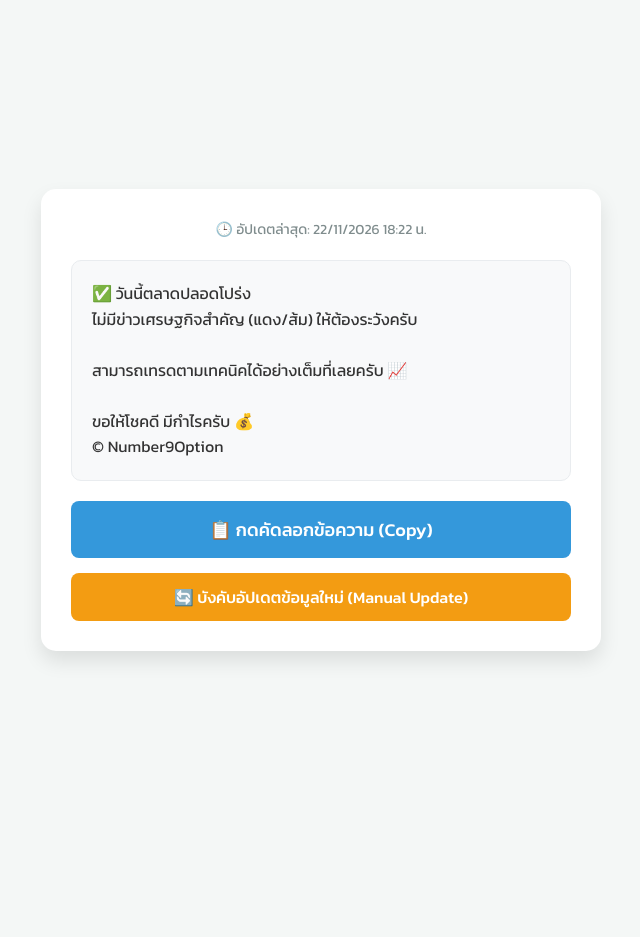
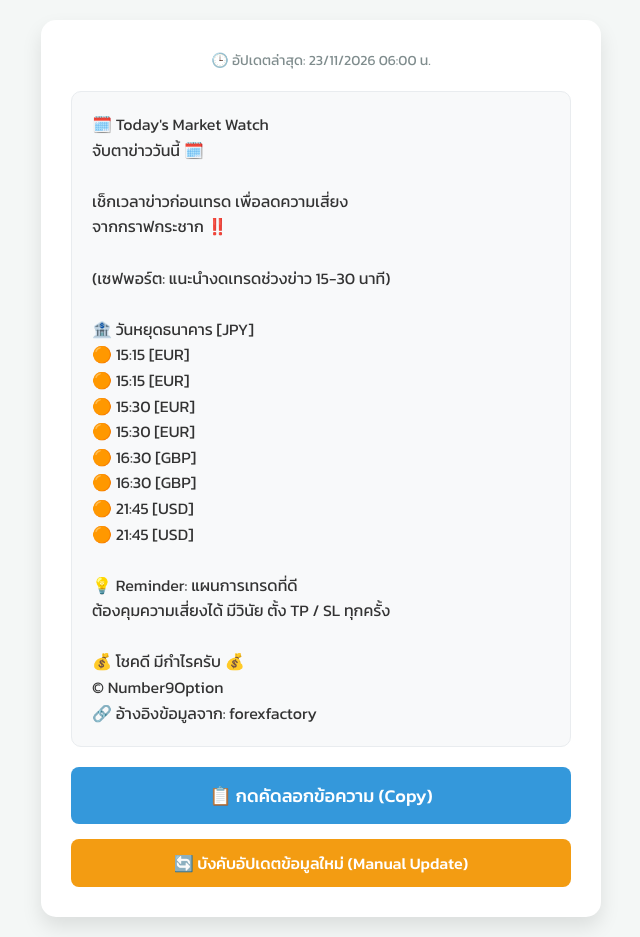
Before and after one commit to copter-no9/calendar-news, a plain HTML site: page index.html in a window 1280 px wide. Shown: the whole page, without its empty margins (319-959 px from the left). Before the commit the page ends 840 px from the top, so only its background shows below. Drawn offline with Linux system fonts and the light colour scheme.

Commit message:
อัปเดตข่าวเศรษฐกิจประจำวัน

```diff
--- a/index.html
+++ b/index.html
@@ -86,14 +86,31 @@
 <body>
 
     <div class="card">
-        <div class="update-time">🕒 อัปเดตล่าสุด: 22/11/2026 18:22 น.</div>
-        <div class="news-content" id="newsText">✅ วันนี้ตลาดปลอดโปร่ง
-ไม่มีข่าวเศรษฐกิจสำคัญ (แดง/ส้ม) ให้ต้องระวังครับ
+        <div class="update-time">🕒 อัปเดตล่าสุด: 23/11/2026 06:00 น.</div>
+        <div class="news-content" id="newsText">🗓️ Today's Market Watch
+จับตาข่าววันนี้ 🗓️
 
-สามารถเทรดตามเทคนิคได้อย่างเต็มที่เลยครับ 📈
+เช็กเวลาข่าวก่อนเทรด เพื่อลดความเสี่ยง
+จากกราฟกระชาก ‼️
 
-ขอให้โชคดี มีกำไรครับ 💰
-© Number9Option</div>
+(เซฟพอร์ต: แนะนำงดเทรดช่วงข่าว 15-30 นาที)
+
+🏦 วันหยุดธนาคาร [JPY]
+🟠 15:15 [EUR]
+🟠 15:15 [EUR]
+🟠 15:30 [EUR]
+🟠 15:30 [EUR]
+🟠 16:30 [GBP]
+🟠 16:30 [GBP]
+🟠 21:45 [USD]
+🟠 21:45 [USD]
+
+💡 Reminder: แผนการเทรดที่ดี
+ต้องคุมความเสี่ยงได้ มีวินัย ตั้ง TP / SL ทุกครั้ง
+
+💰 โชคดี มีกำไรครับ 💰
+© Number9Option
+🔗 อ้างอิงข้อมูลจาก: forexfactory</div>
 
         <button class="copy-btn" id="copyBtn" onclick="copyText()">📋 กดคัดลอกข้อความ (Copy)</button>
         <a href="https://github.com/copter-no9/calendar-news/actions/workflows/calendar_bot.yml" target="_blank" class="update-btn">🔄 บังคับอัปเดตข้อมูลใหม่ (Manual Update)</a>
```
